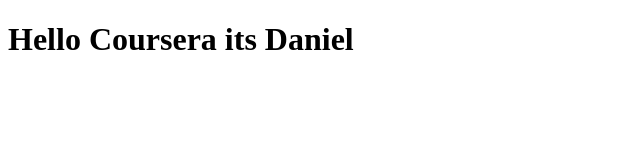
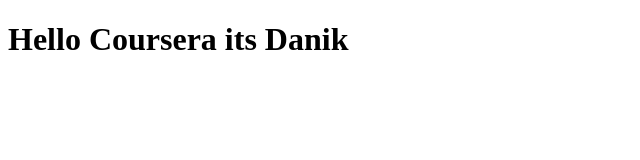
Before and after one commit to coka13/web-development, a plain HTML site: page index.html in a window 1280 px wide. Shown: the full height of the page, 0-640 px from the left. Drawn offline with Linux system fonts and the light colour scheme.

Commit message:
small change

```diff
--- a/index.html
+++ b/index.html
@@ -6,6 +6,6 @@
     <title>HELLO WORLD</title>
 </head>
 <body>
-    <h1>Hello Coursera its Daniel</h1>
+    <h1>Hello Coursera its Danik</h1>
 </body>
 </html>
```
